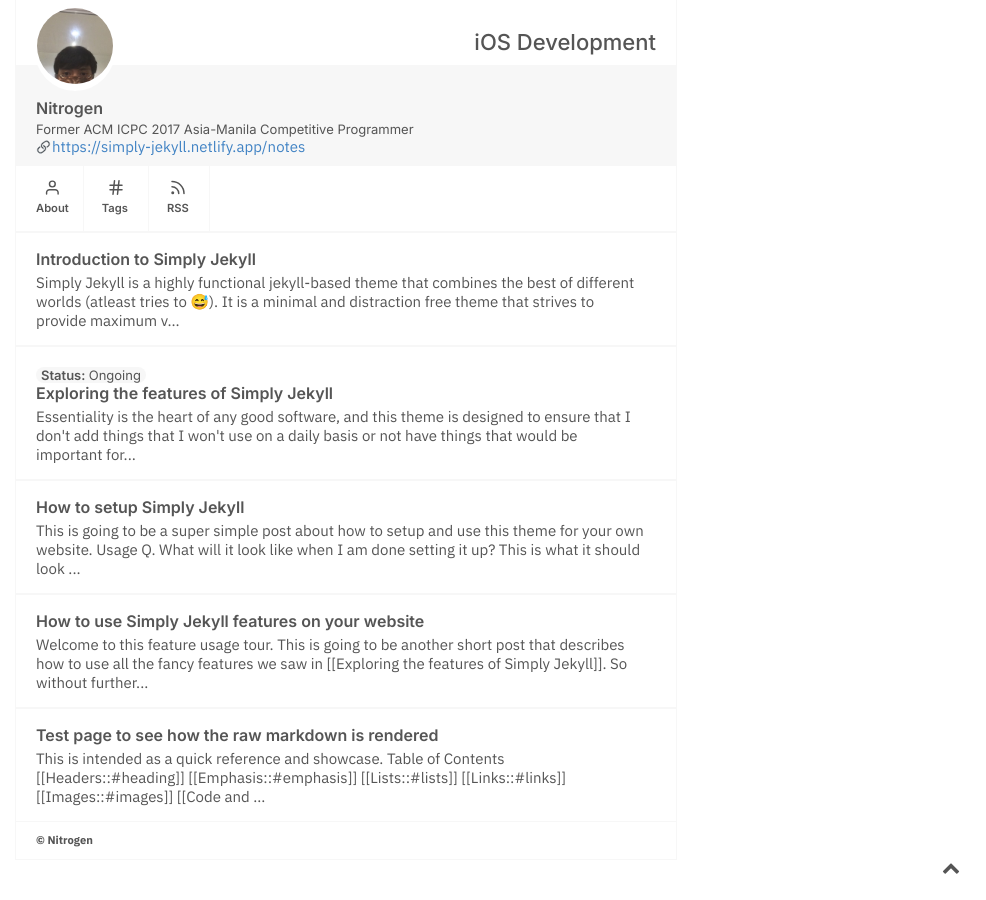
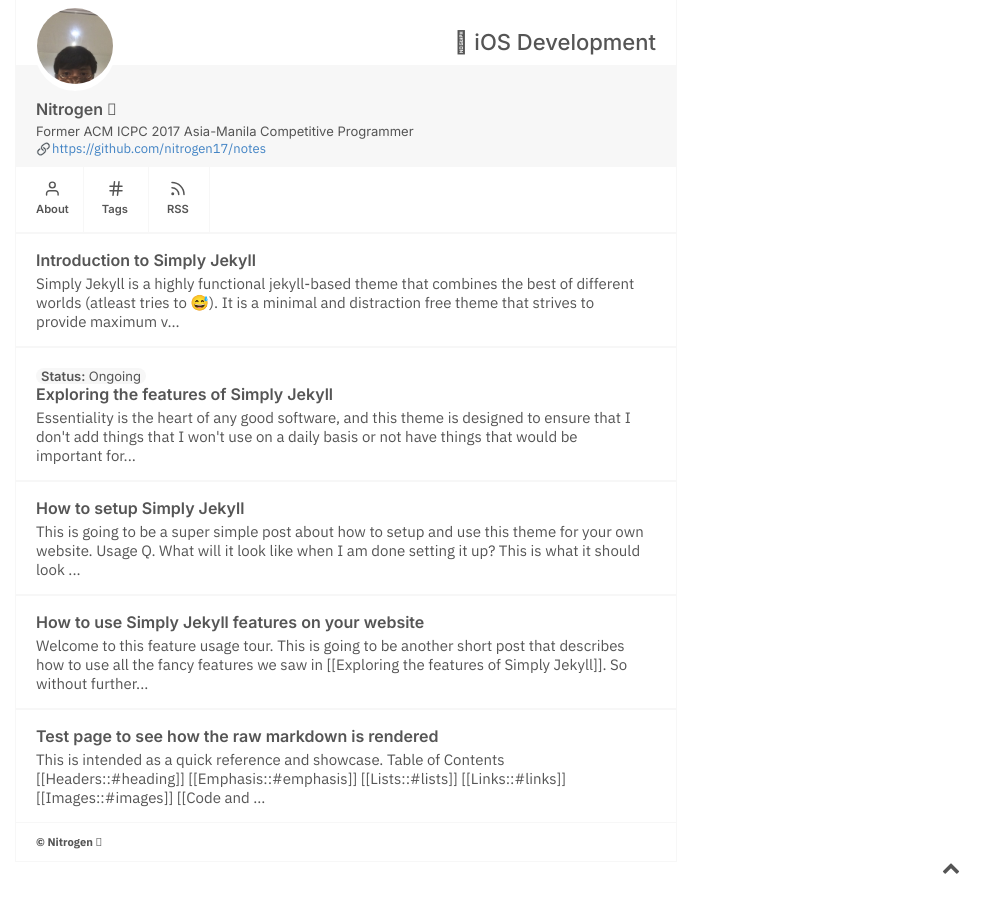
Before and after one commit to nitrogen18/20percent, a Jekyll site: the page built from index.md, in a window 1280 px wide. Shown: the whole page, without its empty margins (294-1280 px from the left). Built offline with Jekyll 4.4.1, drawn with Linux system fonts in a browser that asks for light colours.

Commit message:
Modify Settings

```diff
--- a/_config.yml
+++ b/_config.yml
@@ -1,12 +1,12 @@
-title: iOS Development
-name: Nitrogen
+title:  iOS Development
+name: Nitrogen 
 user_description: Former ACM ICPC 2017 Asia-Manila Competitive Programmer
-notes_url: "https://simply-jekyll.netlify.app"
+notes_url: "https://github.com/nitrogen17"
 profile_pic: /assets/img/profile-icon.jpg
 favicon: /assets/img/favicon.png
 copyright_name: nitrogen17
 baseurl: "/" # the subpath of your site, e.g. /blog
-url: "https://github.com/nitrogen17" # the base hostname & protocol for your site, e.g. http://example.com
+url: "www.nitrodev.ga" # the base hostname & protocol for your site, e.g. http://example.com
 encoding: utf-8
 
 # Build settings
--- a/_includes/header.html
+++ b/_includes/header.html
@@ -83,7 +83,7 @@
                     <path d="M11.96 14.945c-.067 0-.136-.01-.203-.027-1.13-.318-2.097-.986-2.795-1.932-.832-1.125-1.176-2.508-.968-3.893s.942-2.605 2.068-3.438l3.53-2.608c2.322-1.716 5.61-1.224 7.33 1.1.83 1.127 1.175 2.51.967 3.895s-.943 2.605-2.07 3.438l-1.48 1.094c-.333.246-.804.175-1.05-.158-.246-.334-.176-.804.158-1.05l1.48-1.095c.803-.592 1.327-1.463 1.476-2.45.148-.988-.098-1.975-.69-2.778-1.225-1.656-3.572-2.01-5.23-.784l-3.53 2.608c-.802.593-1.326 1.464-1.475 2.45-.15.99.097 1.975.69 2.778.498.675 1.187 1.15 1.992 1.377.4.114.633.528.52.928-.092.33-.394.547-.722.547z" stroke-width="1" stroke-linecap="round" stroke-linejoin="round"/>
                     <path d="M7.27 22.054c-1.61 0-3.197-.735-4.225-2.125-.832-1.127-1.176-2.51-.968-3.894s.943-2.605 2.07-3.438l1.478-1.094c.334-.245.805-.175 1.05.158s.177.804-.157 1.05l-1.48 1.095c-.803.593-1.326 1.464-1.475 2.45-.148.99.097 1.975.69 2.778 1.225 1.657 3.57 2.01 5.23.785l3.528-2.608c1.658-1.225 2.01-3.57.785-5.23-.498-.674-1.187-1.15-1.992-1.376-.4-.113-.633-.527-.52-.927.112-.4.528-.63.926-.522 1.13.318 2.096.986 2.794 1.932 1.717 2.324 1.224 5.612-1.1 7.33l-3.53 2.608c-.933.693-2.023 1.026-3.105 1.026z" stroke-width="1" stroke-linecap="round" stroke-linejoin="round"/>
                 </svg>
-                <a href="/notes">{{site.notes_url}}/notes</a>
+                <a href="/notes" style="font-size: 13px;">{{site.notes_url}}/notes</a>
             </div>
         </div>
     </div>
```
Also changed, not shown: 13 other files.
